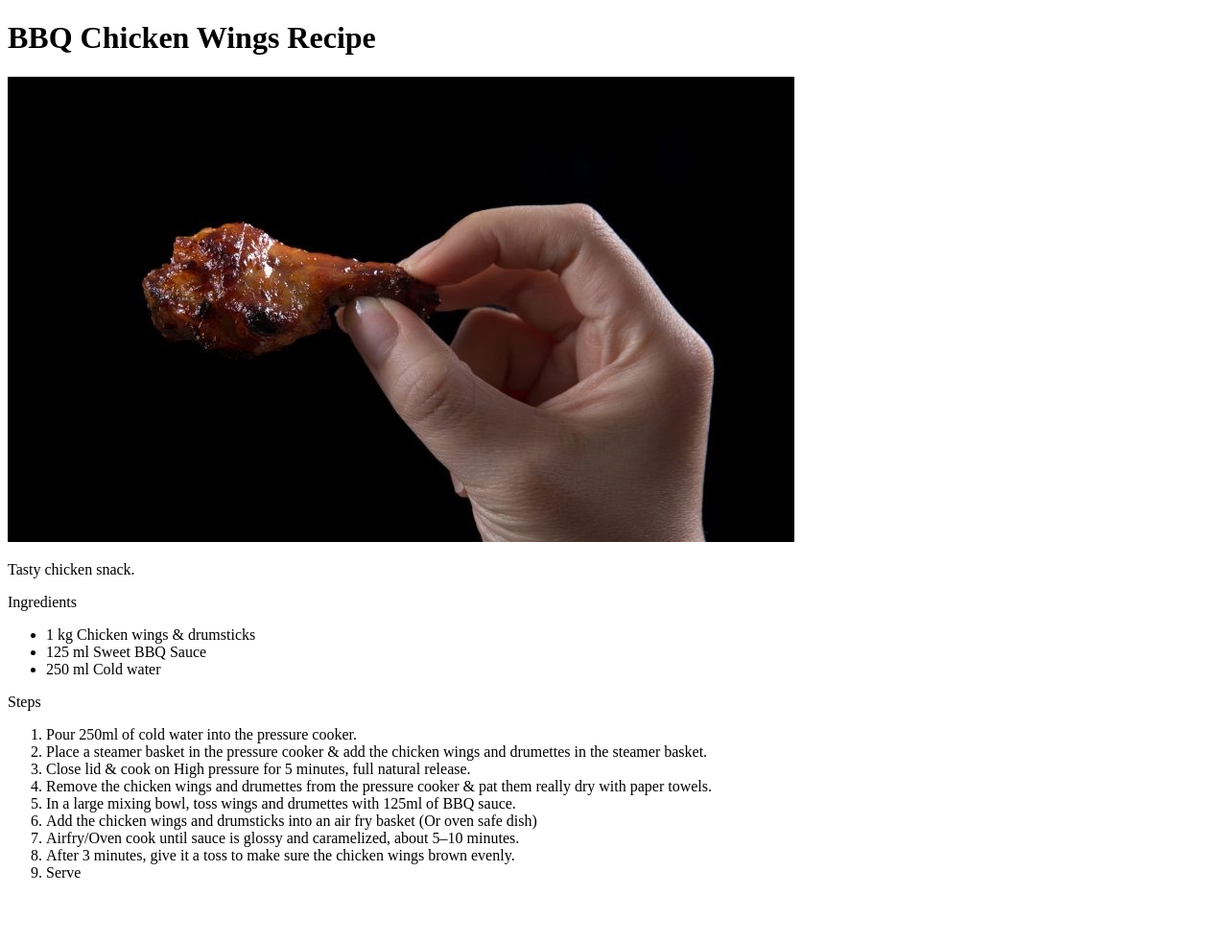
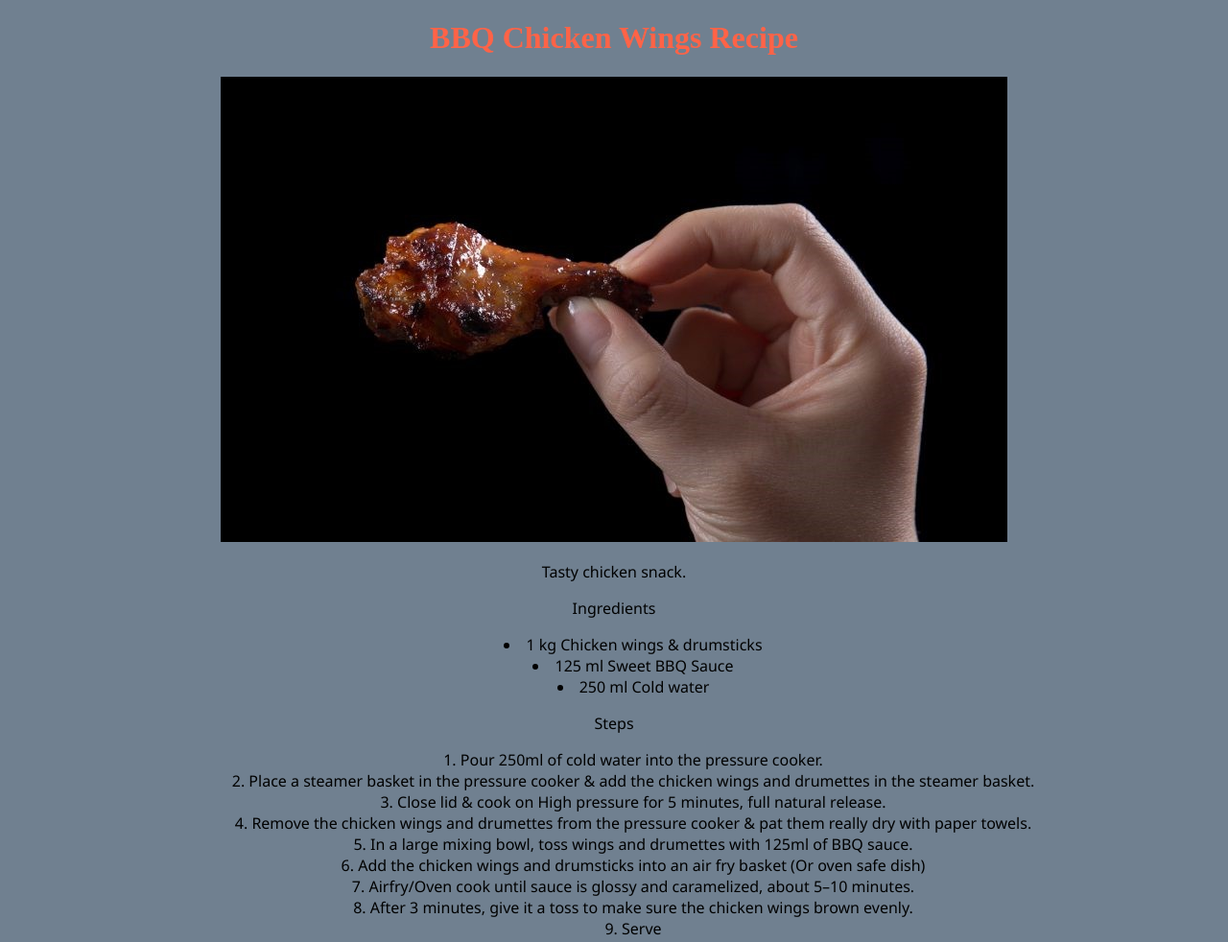
Before and after one commit to Miriael/odin-recipes, a plain HTML site: page recipes/bbqwings.html in a window 1280 px wide. Shown: the whole page at 96% size. Before the commit the page ends 935 px from the top, so only its background shows below. Drawn offline with Linux system fonts and the light colour scheme.

Commit message:
Add colors and centering via basic css

```diff
--- a/recipes/bbqwings.html
+++ b/recipes/bbqwings.html
@@ -2,6 +2,7 @@
 <html lang="en">
   <head>
     <meta charset="UTF-8">
+    <link rel="stylesheet" href="../style.css">
     <title>BBQ Chicken Wings Recipe</title>
   </head>
 
--- /dev/null
+++ b/style.css
@@ -0,0 +1,18 @@
+h1 {
+  color:tomato;
+}
+
+p,
+li {
+  font-family:'Segoe UI', Tahoma, Geneva, Verdana, sans-serif
+}
+
+body {
+  text-align:center;
+  background-color:slategrey;
+}
+
+ul,
+ol {
+  list-style-position: inside;
+}
```
Also changed, not shown: index.html (+1 -0 lines), recipes/cheesebuns.html (+1 -0 lines), recipes/cheesygarlicbread.html (+1 -0 lines).
